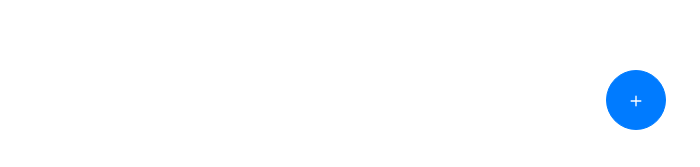
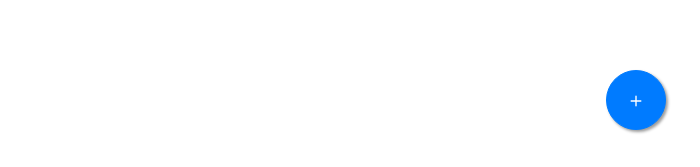
Before and after one commit to dsereboo/contact-App, a React (Create React App) app: page / in a window 1280 px wide. Shown: the part 630-797 px from the top of the page, without its empty margins (524-1224 px from the left). Built offline with nearby package versions, Linux system fonts and the light colour scheme.

Commit message:
Updatad styles for floating button

```diff
--- a/src/App.css
+++ b/src/App.css
@@ -19,6 +19,7 @@ body{
 	bottom:40px;
 	right:90px;
   border-radius: 50%;
+  box-shadow: 2px 2px 3px rgb(156, 156, 156);
 }
 
 .btn-group-lg>.btn, .btn-lg{
--- a/src/components/Contact.jsx
+++ b/src/components/Contact.jsx
@@ -22,7 +22,7 @@ const Contact=(props)=>{
           </Modal.Header>
           <Modal.Body><EditContact contactData={props.contactInfo} handleClose={handleClose}/></Modal.Body>
         </Modal>
-        <Card>
+        <Card >
           <Card.Body>
             <Card.Subtitle className="mb-2 text-muted">Contact</Card.Subtitle>
             <Card.Title>{props.contactInfo.id}</Card.Title>
@@ -31,7 +31,7 @@ const Contact=(props)=>{
               <p>Phone Number: {props.contactInfo.telephone} </p>
               <p>Location: {props.contactInfo.location}</p>
             </Card.Text>
-            <Card.Link href="#">
+            <Card.Link href="#" >
               <Button size="sm" variant="primary" onClick={handleShow}>
                 Edit
               </Button>
```
